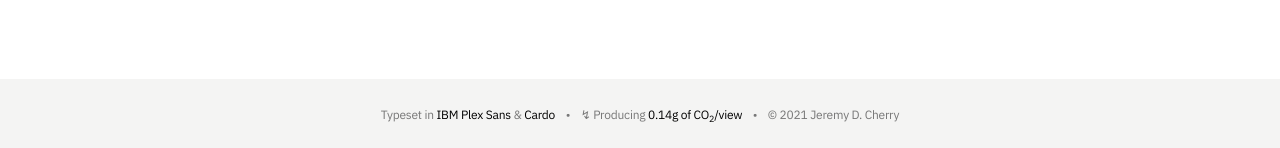
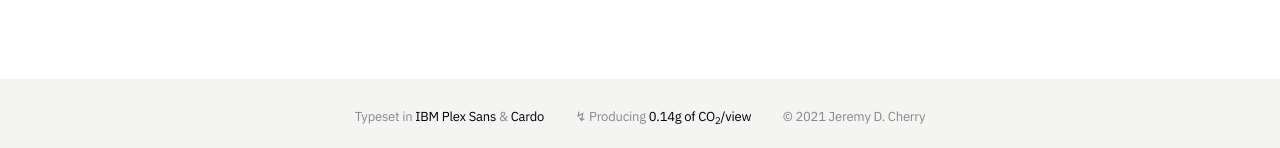
Before and after one commit to jeremydcherry/jeremydcherry.github.io, a Jekyll site: the page built from index.md, in a window 1280 px wide. Shown: the part 1128-1276 px from the top of the page. Built offline with Jekyll 4.4.1, drawn with Linux system fonts in a browser that asks for light colours.

Commit message:
Updated Footer

```diff
--- a/_includes/footer.html
+++ b/_includes/footer.html
@@ -1,3 +1,3 @@
 <footer>
-Typeset in <a href="https://fonts.google.com/specimen/IBM+Plex+Sans">IBM Plex Sans</a> &amp; <a href="https://fonts.google.com/specimen/Cardo">Cardo</a> &nbsp;&nbsp;&nbsp;&bull;&nbsp;&nbsp;&nbsp; &#x21AF;&nbsp;Producing <a href="https://www.websitecarbon.com/website/jeremydcherry-com/">0.14g of CO<sub>2</sub>/view</a> &nbsp;&nbsp;&nbsp;&bull;&nbsp;&nbsp;&nbsp; &copy; 2021 Jeremy D. Cherry
+Typeset in <a href="https://fonts.google.com/specimen/IBM+Plex+Sans">IBM Plex Sans</a> &amp; <a href="https://fonts.google.com/specimen/Cardo">Cardo</a> &nbsp;&nbsp;&nbsp;&nbsp;&nbsp;&nbsp;&nbsp;&nbsp;&nbsp; &#x21AF;&nbsp;Producing <a href="https://www.websitecarbon.com/website/jeremydcherry-com/">0.14g of CO<sub>2</sub>/view</a> &nbsp;&nbsp;&nbsp;&nbsp;&nbsp;&nbsp;&nbsp;&nbsp;&nbsp; &copy; 2021 Jeremy D. Cherry
 </footer>
--- a/_sass/main.scss
+++ b/_sass/main.scss
@@ -618,12 +618,13 @@
 
 footer{
   background-color: #f4f4f3;
-  color: #777;
+  color: #888;
   font-family: "IBM Plex Sans", sans-serif;
-  font-size: 12px;
+  font-size: 13px;
   line-height: 2;
-  padding: 2em 0;
+  padding: 25px 0;
   text-align: center;
+  height: 70px;
   -webkit-font-smoothing: antialiased;
   -moz-osx-font-smoothing: grayscale;
 }
@@ -728,5 +729,5 @@
   h4{font-size: 13px;}
   h5{font-size: 13px;}
   blockquote{font-size: 19px; border-left: #eee 5px solid; padding: 0 0 0 20px; margin-inline-start: 0px; margin-inline-end: 0px;}
-  footer{font-size: 12px;}
+  footer{font-size: 12px; padding: 25px 70px; height: 120px;}
 }
```
